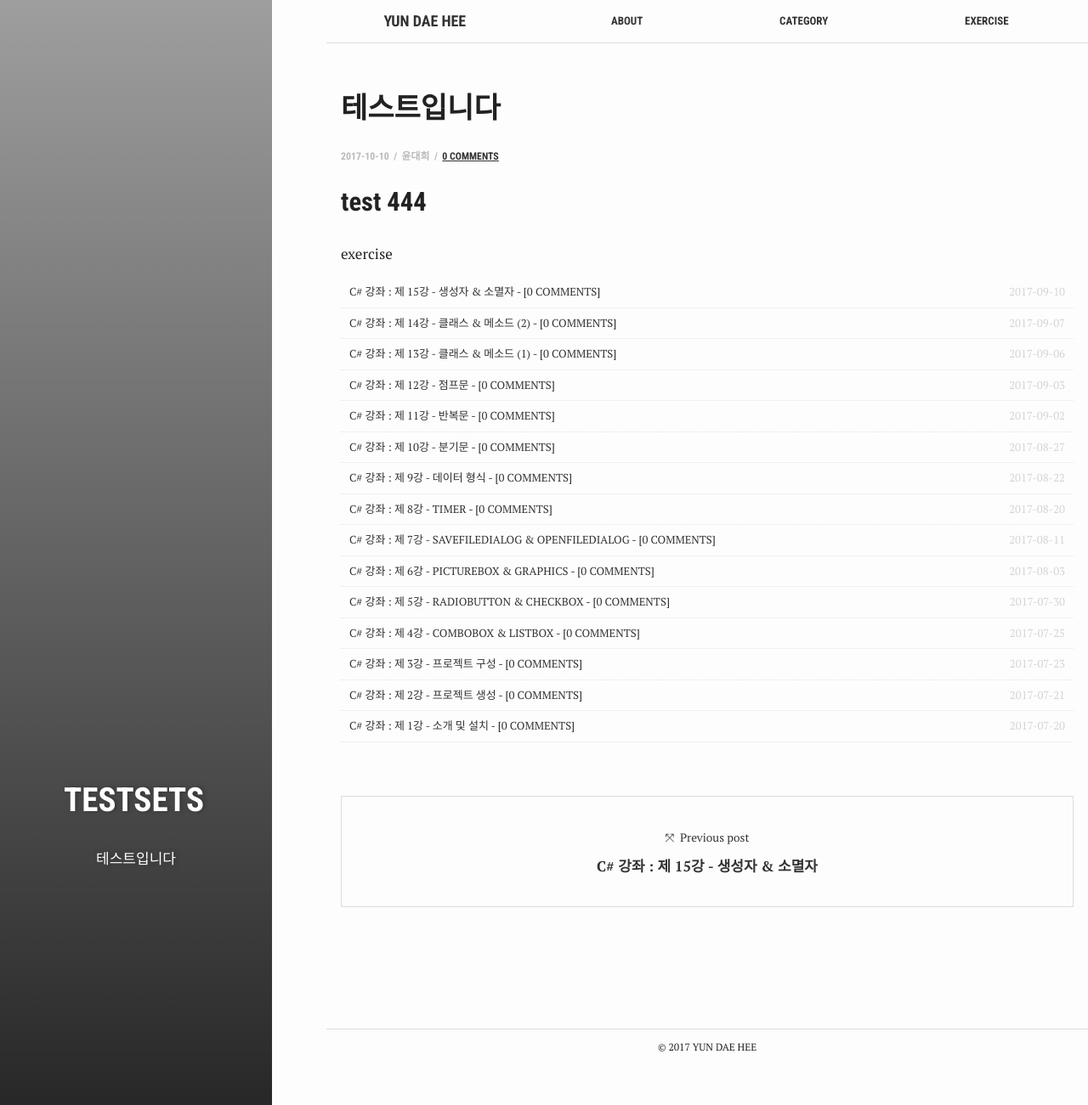
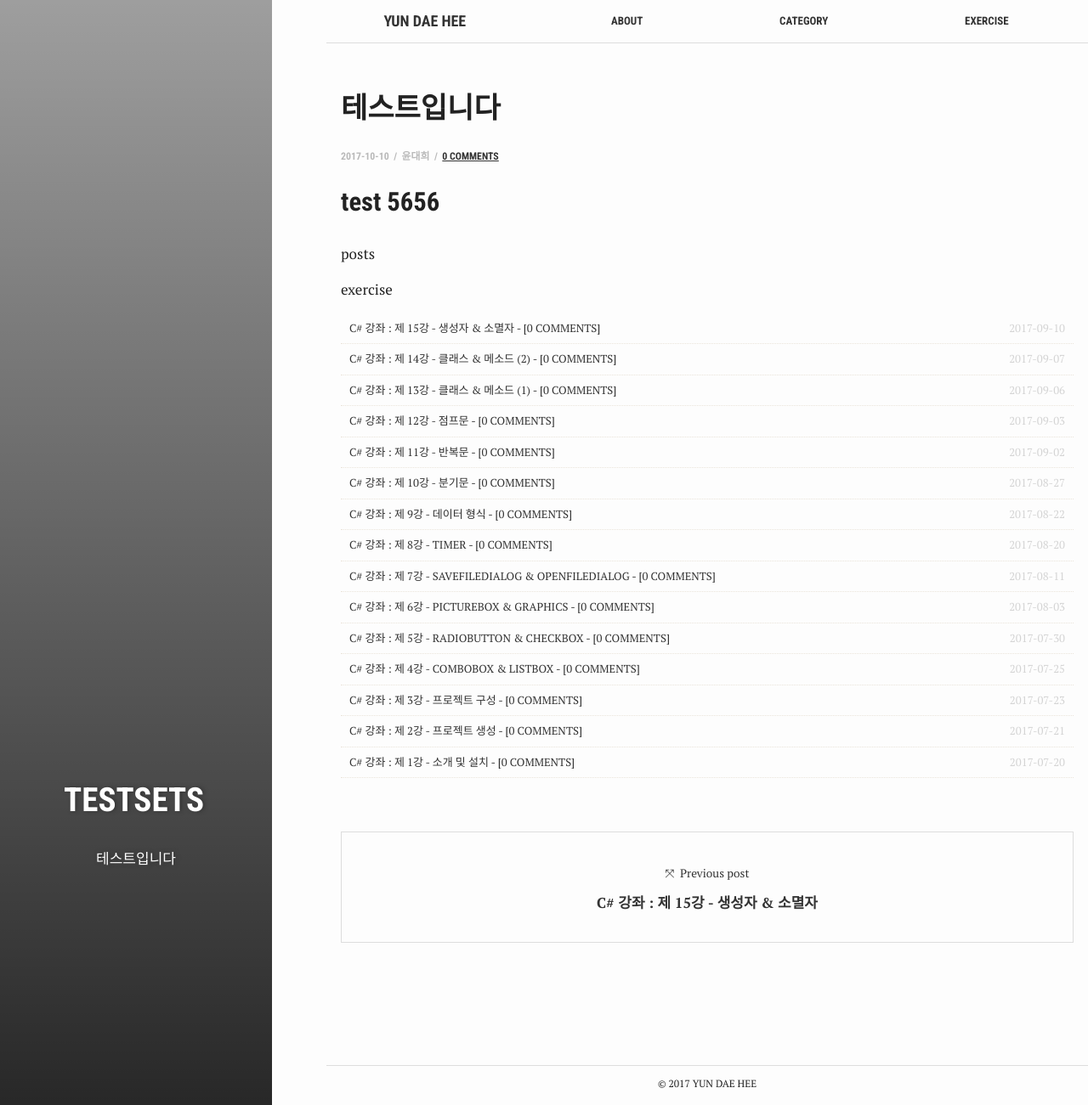
Before and after one commit to test076923/test076923.github.io, a Jekyll site: the page built from _posts/2017-10-10-ssstest.md, in a window 1280 px wide and 1301 px high. Shown: the whole window at 85% size. Built offline with Jekyll 4.4.1, drawn with Linux system fonts in a browser that asks for light colours; comment, search, counter and statistics services are not loaded.

Commit message:
Update 2017-10-10-ssstest.md

```diff
--- a/_posts/2017-10-10-ssstest.md
+++ b/_posts/2017-10-10-ssstest.md
@@ -11,14 +11,16 @@ tags: ['testsets']
 author: 윤대희
 ---
 
-## test 444 ##
+## test 5656 ##
 
 {% for category in site.categories %}
     {% assign cate = category | first %}
 
+{{ cate }}
+
 {% endfor %}
 
-{{ cate }}
+
 
 {% for tag in site.tags %}
   {% assign t = tag | first %}
```
